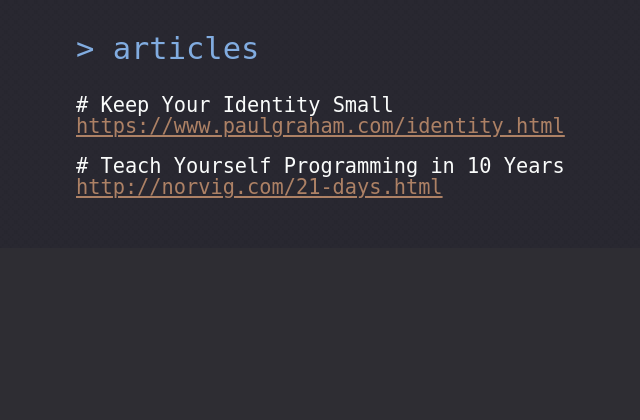
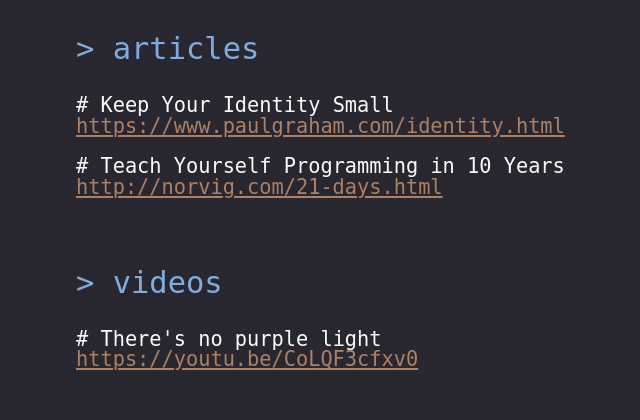
Before and after one commit to errormine/aneacsu.com, a PHP site: page /dump.php in a window 1280 px wide. Shown: the part 768-1188 px from the top of the page, without its empty margins (244-884 px from the left). Before the commit the page ends 966 px from the top, so only its background shows below. Run offline with PHP 8.4, Linux system fonts and the light colour scheme; some libraries are stand-ins or nearby versions.

Commit message:
update link dump

```diff
--- a/dump.php
+++ b/dump.php
@@ -30,6 +30,14 @@
                     </ul>
                 </div>
             </section>
+            <section id="videos">
+                <h2 class="title">videos</h2>
+                <div class="content">
+                    <ul class="word-list">
+                        <li>There's no purple light<br><a href="https://youtu.be/CoLQF3cfxv0">https://youtu.be/CoLQF3cfxv0</a></li>
+                    </ul>
+                </div>
+            </section>
         </div>
     </div>
 </body>
```
